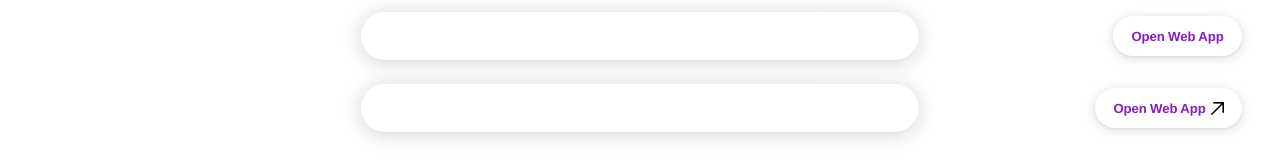
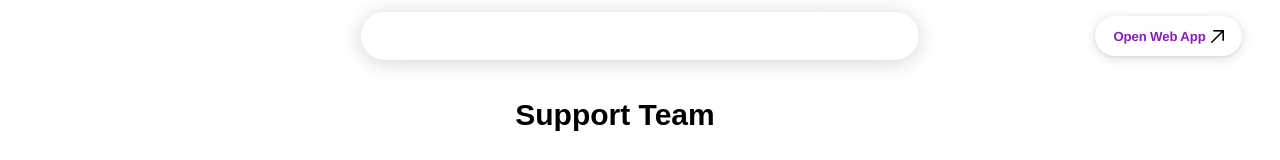
Before and after one commit to bertrand-wanda11/my-swychr-site, a Vue app: page /support in a window 1280 px wide. Shown: the top 160 px of the page. Built offline with nearby package versions, Linux system fonts and the light colour scheme; a small style sheet from the web is missing.

Commit message:
trenches

```diff
--- a/src/router/views/SupportView.vue
+++ b/src/router/views/SupportView.vue
@@ -1,5 +1,4 @@
 <template>
- <LayoutView>
  <div>
    <NavBar />
        <section class="small">
@@ -107,13 +106,10 @@
 
     <FooterView />
     </div>
-    </LayoutView>
-
     </template>
 
 <script setup>
 import NavBar from '@/components/NavBar.vue';
-import LayoutView from './LayoutView.vue';
 import FooterView from '@/components/FooterView.vue';
 import { ref } from 'vue';
 
```
